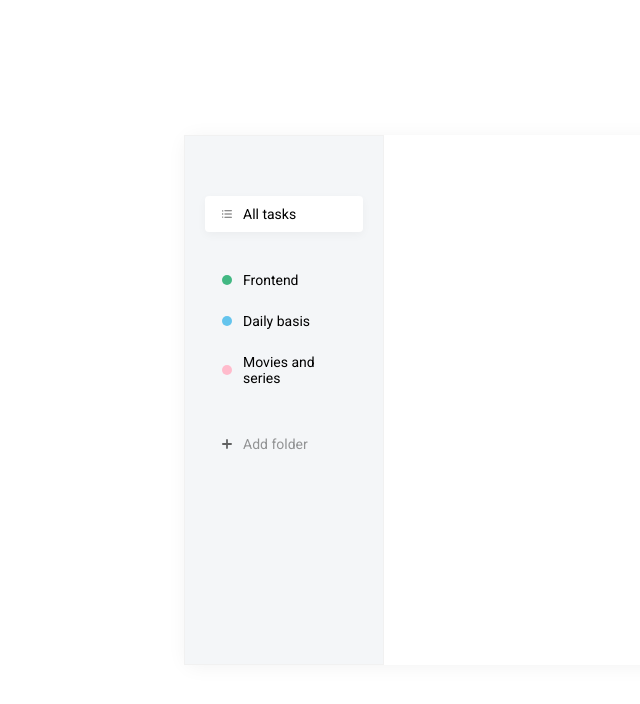
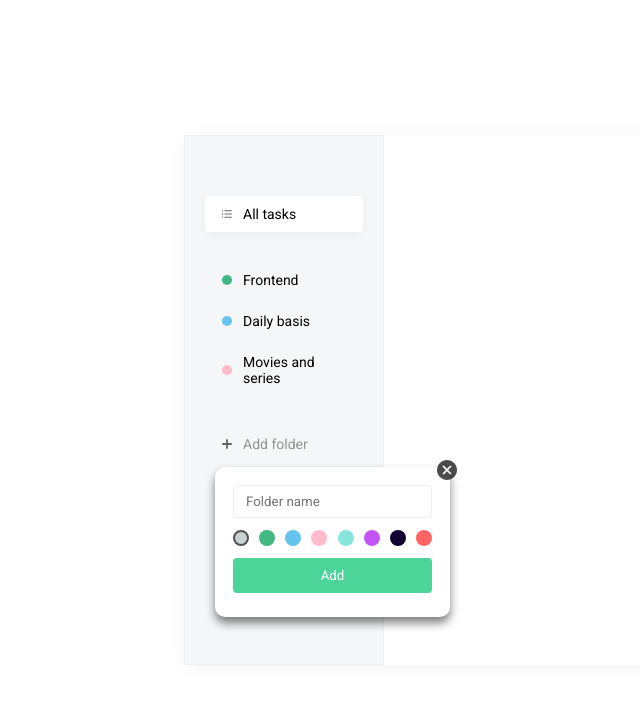
Before and after one commit to denyschornyi/remind-react-app, a React (Create React App) app: page / in a window 1280 px wide. Both pictures are taken after a click on the element "Add folder". Shown: the top 704 px of the page, without its empty margins (81-721 px from the left). Built offline with nearby package versions, Linux system fonts and the light colour scheme.

Commit message:
Functionality for popup

```diff
--- a/src/components/AddButtonList/AddButtonList.scss
+++ b/src/components/AddButtonList/AddButtonList.scss
@@ -6,10 +6,39 @@
     border-radius: 10px;
     box-shadow: 0px 6px 10px rgba(0, 0, 0, 0.5);
     padding: 18px;
+    position: relative;
+    top: -25px;
+    left: 10px;
+
+    &-close-btn {
+      position: absolute;
+      top: -7px;
+      right: -7px;
+      width: 20px;
+      cursor: pointer;
+      opacity: 0.7;
+    }
 
     .button {
       width: 100%;
-      margin-top: 15px;
+      margin-top: 12px;
+    }
+    &-colors {
+      margin-top: 12px;
+      display: flex;
+      justify-content: space-between;
+
+      .badge {
+        width: 16px;
+        height: 16px;
+        position: static;
+        cursor: pointer;
+        border: 2px solid transparent;
+
+        &.active {
+          border: 2px solid #525252;
+        }
+      }
     }
   }
 }
--- a/src/components/AddButtonList/index.jsx
+++ b/src/components/AddButtonList/index.jsx
@@ -1,11 +1,14 @@
 import React, { useState } from "react";
 import List from "../List";
+import Badge from "../Badge";
+
 import add from "../../assets/img/add.svg";
-
+import closeSvg from "../../assets/img/close.svg";
 import "./AddButtonList.scss";
 
-const AddButtonList = () => {
-  const [visiblePopup, setVisiblePopup] = useState(true);
+const AddButtonList = ({ colors }) => {
+  const [visiblePopup, setVisiblePopup] = useState(false);
+  const [selectedColor, setSelectedColor] = useState(colors[0].id);
   return (
     <div className="add-list">
       <List
@@ -20,7 +23,23 @@ const AddButtonList = () => {
       />
       {visiblePopup && (
         <div className="add-list__popup">
+          <img
+            onClick={() => setVisiblePopup(false)}
+            src={closeSvg}
+            alt="close button"
+            className="add-list__popup-close-btn"
+          />
           <input className="field" type="text" placeholder="Folder name" />
+          <div className="add-list__popup-colors">
+            {colors.map((color) => (
+              <Badge
+                onClick={() => setSelectedColor(color.id)}
+                key={color.id}
+                color={color.name}
+                className={selectedColor === color.id && "active"}
+              />
+            ))}
+          </div>
           <button className="button">Add</button>
         </div>
       )}
--- /dev/null
+++ b/src/components/Badge/Badge.scss
@@ -0,0 +1,31 @@
+.badge {
+  display: inline-block;
+  width: 10px;
+  height: 10px;
+  border-radius: 30px;
+
+  &--grey {
+    background-color: #c9d1d3;
+  }
+  &--green {
+    background-color: #42b883;
+  }
+  &--blue {
+    background-color: #64c4ed;
+  }
+  &--pink {
+    background-color: #ffbbcc;
+  }
+  &--lime {
+    background-color: #86e6db;
+  }
+  &--purple {
+    background-color: #c355f5;
+  }
+  &--black {
+    background-color: #110133;
+  }
+  &--red {
+    background-color: #ff6464;
+  }
+}
--- /dev/null
+++ b/src/components/Badge/index.jsx
@@ -0,0 +1,13 @@
+import React from "react";
+import classNames from "classnames";
+
+import "./Badge.scss";
+
+const Badge = ({ color, onClick, className }) => (
+  <i
+    onClick={onClick}
+    className={classNames("badge", { [`badge--${color}`]: color }, className)}
+  ></i>
+);
+
+export default Badge;
--- a/src/components/List/List.scss
+++ b/src/components/List/List.scss
@@ -24,25 +24,14 @@
       box-shadow: 0 3px 10px rgba(0, 0, 0, 0.04);
       border-radius: 4px;
     }
+
+    .badge {
+      position: relative;
+      left: 5px;
+    }
+
     i {
       margin-right: 8px;
-    }
-    .badge {
-      width: 10px;
-      height: 10px;
-      border-radius: 30px;
-      display: block;
-      position: relative;
-      left: 5px;
-      &--green {
-        background-color: #42b883;
-      }
-      &--blue {
-        background-color: #64c4ed;
-      }
-      &--pink {
-        background-color: #ffbbcc;
-      }
     }
   }
   img {
--- a/src/components/List/index.jsx
+++ b/src/components/List/index.jsx
@@ -1,5 +1,7 @@
+import classNames from "classnames";
+import Badge from "../Badge";
+
 import "./List.scss";
-import classNames from "classnames";
 
 const List = ({ items, isRemovable, onClick }) => {
   return (
@@ -9,13 +11,7 @@ const List = ({ items, isRemovable, onClick }) => {
           key={index}
           className={classNames(item.className, { active: item.active })}
         >
-          <i>
-            {item.icon ? (
-              item.icon
-            ) : (
-              <i className={`badge badge--${item.color}`}></i>
-            )}
-          </i>
+          <i>{item.icon ? item.icon : <Badge color={item.color} />}</i>
           <span>{item.name}</span>
         </li>
       ))}
```
Also changed, not shown: src/assets/img/close.svg (added).
